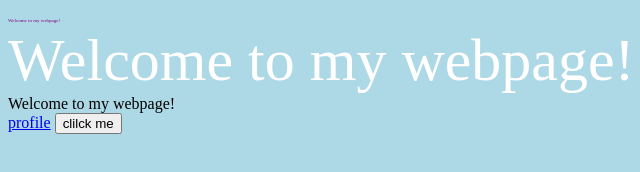
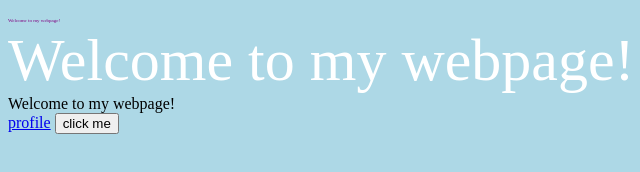
Before and after one commit to Tee-hopex/Frontend, a plain HTML site: page index.html in a window 1280 px wide. Shown: the full height of the page, 0-640 px from the left. Drawn offline with Linux system fonts and the light colour scheme.

Commit message:
Update index.html

```diff
--- a/index.html
+++ b/index.html
@@ -23,7 +23,9 @@
 
     <a href="https://github.com/tee-hopex">profile</a>
 
-    <button>clilck me</button>
+    <button>click me</button>
+
+<!--     this is a comment -->
 
 
 </body>
```
